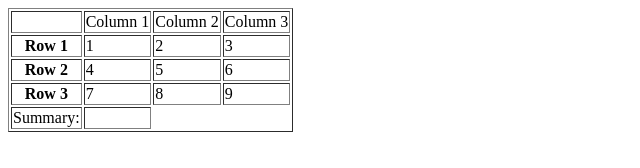
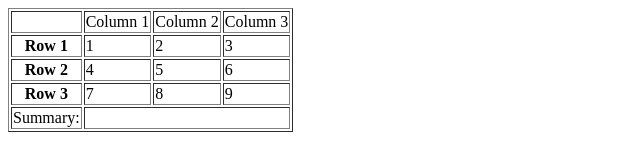
Before and after one commit to dlubenchenko/Lesson_3_Tables, a plain HTML site: page index.html in a window 1280 px wide. Shown: the whole page, without its empty margins (0-640 px from the left). Drawn offline with Linux system fonts and the light colour scheme.

Commit message:
first commit

```diff
--- a/index.html
+++ b/index.html
@@ -23,7 +23,7 @@
             </tbody>
             <tfoot>
                 <tr>
-                    <td>Summary:</td><td colspand="3"></td>
+                    <td>Summary:</td><td colspan="3"></td>
                 </tr>
             </tfoot>
         </table>
```
